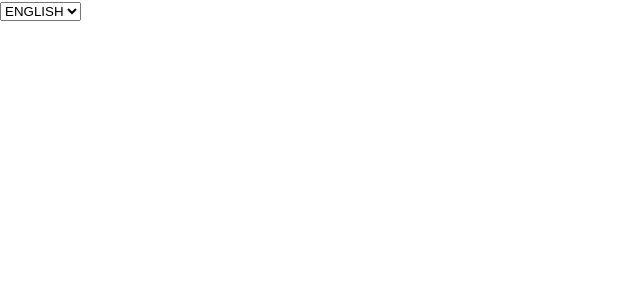
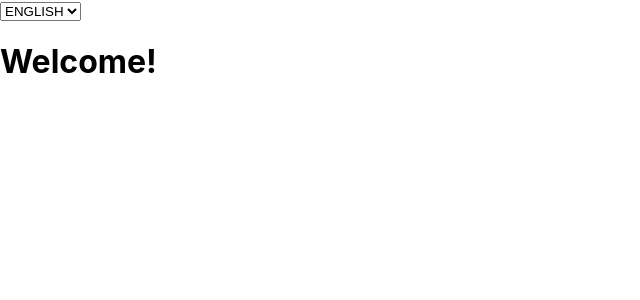
Before and after one commit to AlexGiaffreda/Esercizi-React, a React (Create React App) app in the folder my-app/: page / in a window 1280 px wide. Shown: the top 300 px of the page, without its empty margins (0-640 px from the left). Built offline with nearby package versions, Linux system fonts and the light colour scheme.

Commit message:
context 2

```diff
--- a/my-app/src/App.js
+++ b/my-app/src/App.js
@@ -1,15 +1,16 @@
 import React from "react";
 import {LanguageContext} from "./LanguageContext";
 import DisplayLanguage from "./DisplayLanguage";
+import Title from "./Title";
 
 export default class App extends React.Component {
   state = {
     language: 'eng'
   }
 
-  selectHandler = (event) => {
+  handleLanguage = (event) => {
     this.setState((state) => {
-      return { language: state.language = event.target.value }
+      return { language: (state.language = event.target.value) }
     })
   }
   render() {
@@ -20,8 +21,11 @@ export default class App extends React.Component {
           <option value="it">ITALIAN</option>
         </select>
         <LanguageContext.Provider value={this.state.language}>
-          <DisplayLanguage />
+          <DisplayLanguage>
+              <Title />
+          </DisplayLanguage>
         </LanguageContext.Provider>
+
       </div>
     );
   }
--- /dev/null
+++ b/my-app/src/Title.js
@@ -0,0 +1,25 @@
+import React from "react";
+import { LanguageContext } from "./LanguageContext";
+
+const strings = {
+    it: {
+        WELCOME: "Benvenuto!"
+    },
+    eng: {
+        WELCOME: "Welcome!"
+    }
+}
+
+export default class Title extends React.Component {
+    render() {
+        return (
+            <LanguageContext.Consumer>
+                {((language) => {
+                    return (
+                        <h1>{strings[language].WELCOME}</h1>
+                    )
+                })}
+            </LanguageContext.Consumer>
+        )
+    }
+}
```
